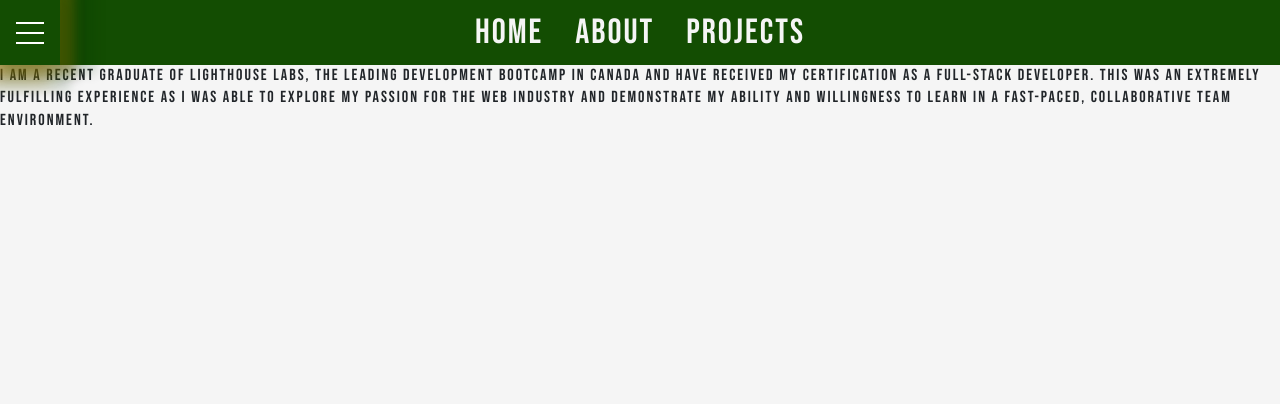
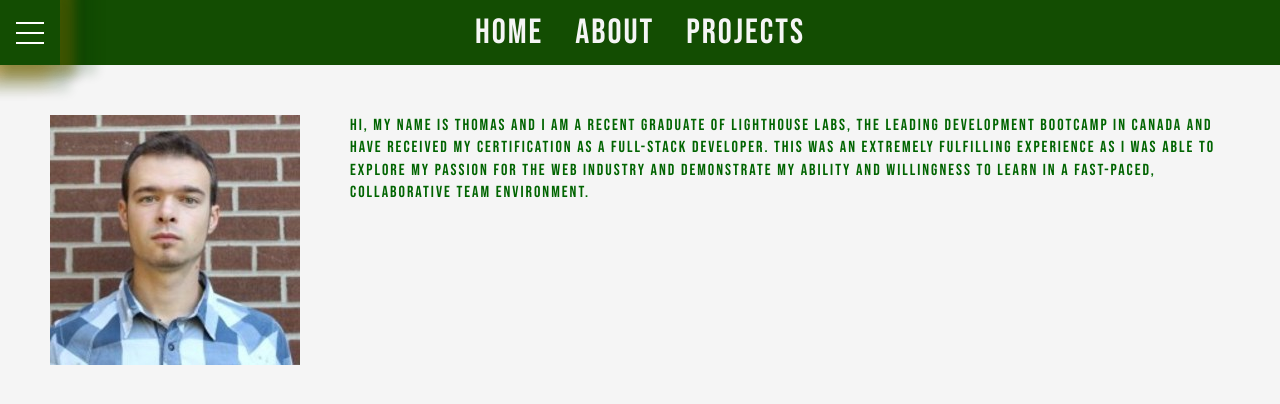
Before and after one commit to ThomasA64/PortfolioTA, a React (Create React App) app: page /about in a window 1280 px wide. Shown: the top 404 px of the page. Built offline with nearby package versions, Linux system fonts and the light colour scheme; a web font is replaced by a local one.

Commit message:
added styling and updated description

```diff
--- a/src/components/Bio.js
+++ b/src/components/Bio.js
@@ -3,15 +3,17 @@ import React from "react";
 export default function Bio() {
   return (
     <section className="bio-section">
-      <div></div>
+      <div className="bio-image">
+        <img src="./docs/thumb_TAProfile.jpg" alt="headshot" />
+      </div>
       <div>
-        <p>
-          I am a recent graduate of Lighthouse Labs, the leading development
-          bootcamp in Canada and have received my certification as a Full-Stack
-          developer. This was an extremely fulfilling experience as I was able
-          to explore my passion for the web industry and demonstrate my ability
-          and willingness to learn in a fast-paced, collaborative team
-          environment.
+        <p className="bio-description">
+          Hi, my name is Thomas and I am a recent graduate of Lighthouse Labs,
+          the leading development bootcamp in Canada and have received my
+          certification as a Full-Stack developer. This was an extremely
+          fulfilling experience as I was able to explore my passion for the web
+          industry and demonstrate my ability and willingness to learn in a
+          fast-paced, collaborative team environment.
         </p>
       </div>
     </section>
--- a/src/styles/bio.css
+++ b/src/styles/bio.css
@@ -1,3 +1,13 @@
 .bio-section {
   display: flex;
+  padding: 25px;
 }
+
+.bio-image {
+  padding: 25px;
+}
+
+.bio-description {
+  padding: 25px;
+  color: darkgreen;
+}
```
